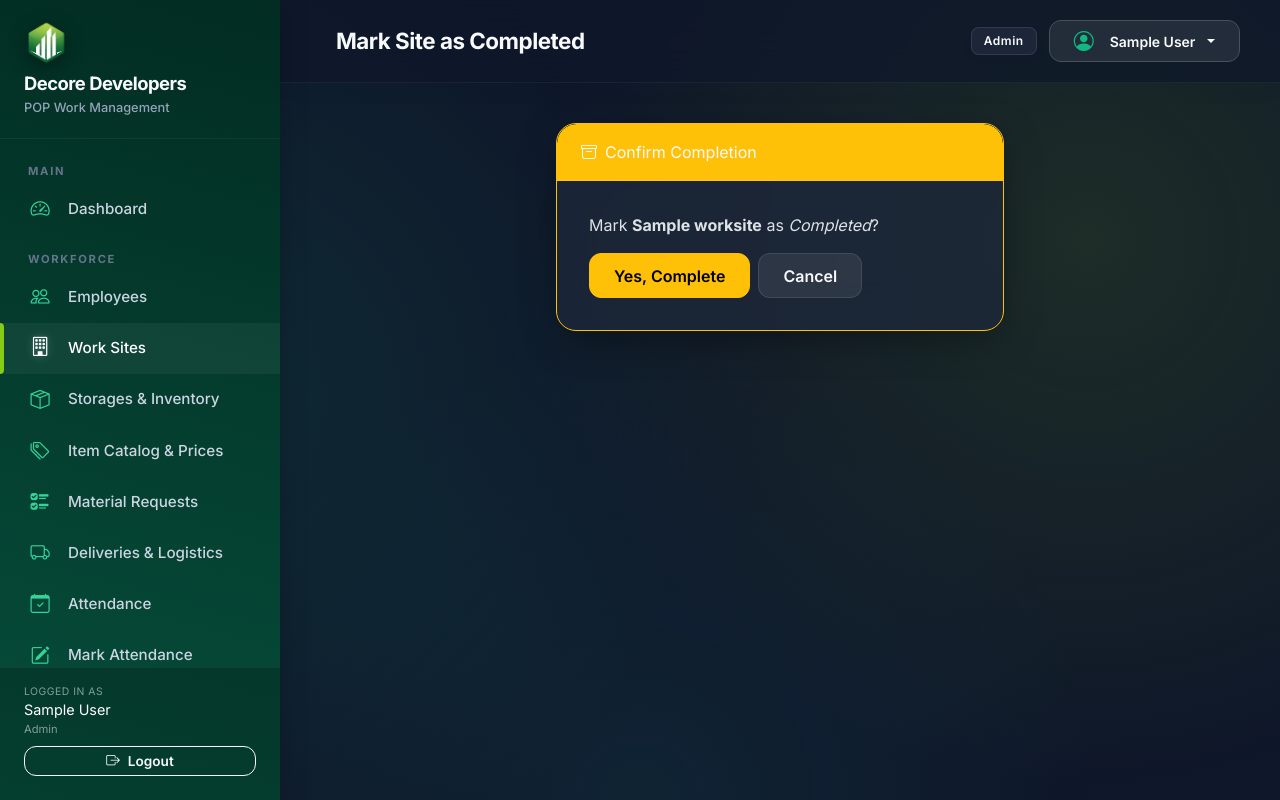
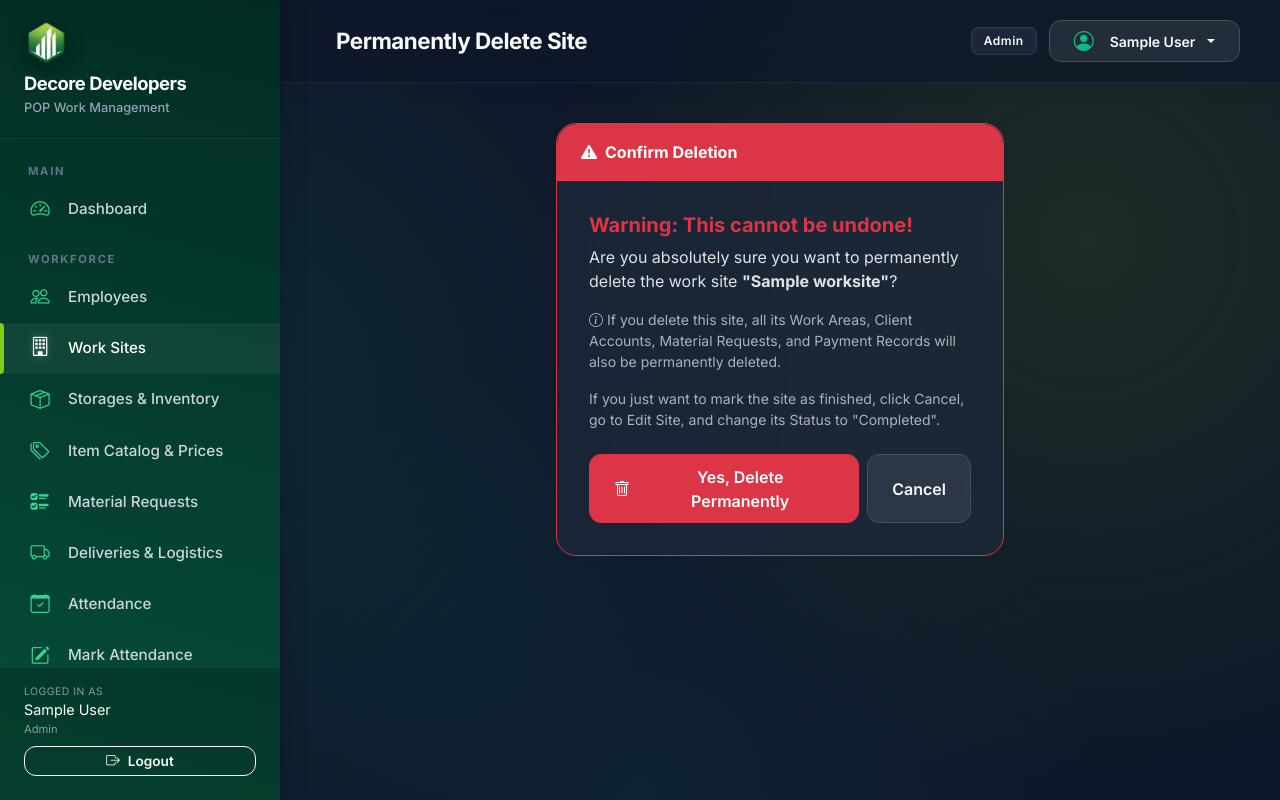
Before and after one commit to MIK7985/Decore_WebApp, a Django app: page /sites/1/delete/ in a window 1280 px wide. Run offline with Django 4.2, Linux system fonts and the light colour scheme; a user stored in the database is signed in; tables that the repository leaves empty hold one stand-in row (values such as "Sample post").

Commit message:
Change site deletion from soft-complete to permanent hard delete

```diff
--- a/sites_mgmt/views.py
+++ b/sites_mgmt/views.py
@@ -123,9 +123,10 @@ def site_edit(request, pk):
 def site_delete(request, pk):
     site = get_object_or_404(WorkSite, pk=pk)
     if request.method == 'POST':
-        site.status = 'completed'
-        site.save()
-        messages.success(request, f'Site "{site.name}" marked as completed.')
+        # Hard delete
+        site_name = site.name
+        site.delete()
+        messages.success(request, f'Work Site "{site_name}" has been permanently deleted.')
         return redirect('site_list')
     return render(request, 'sites_mgmt/site_confirm_delete.html', {'site': site})
 
--- a/templates/sites_mgmt/site_confirm_delete.html
+++ b/templates/sites_mgmt/site_confirm_delete.html
@@ -1,17 +1,21 @@
 {% extends 'base.html' %}
-{% block title %}Complete Site{% endblock %}
-{% block page_title %}Mark Site as Completed{% endblock %}
+{% block title %}Delete Site{% endblock %}
+{% block page_title %}Permanently Delete Site{% endblock %}
 {% block content %}
 <div class="row justify-content-center"><div class="col-md-6">
-<div class="card border-warning">
-  <div class="card-header bg-warning text-dark"><i class="bi bi-archive me-2"></i>Confirm Completion</div>
+<div class="card border-danger shadow-sm">
+  <div class="card-header bg-danger text-white fw-bold"><i class="bi bi-exclamation-triangle-fill me-2"></i>Confirm Deletion</div>
   <div class="card-body">
-    <p>Mark <strong>{{ site.name }}</strong> as <em>Completed</em>?</p>
+    <h5 class="text-danger fw-bold">Warning: This cannot be undone!</h5>
+    <p>Are you absolutely sure you want to permanently delete the work site <strong>"{{ site.name }}"</strong>?</p>
+    <p class="small text-muted"><i class="bi bi-info-circle me-1"></i>If you delete this site, all its Work Areas, Client Accounts, Material Requests, and Payment Records will also be permanently deleted.</p>
+    <p class="small text-muted mb-4">If you just want to mark the site as finished, click Cancel, go to Edit Site, and change its Status to "Completed".</p>
     <form method="post" class="d-flex gap-2">{% csrf_token %}
-      <button type="submit" class="btn btn-warning">Yes, Complete</button>
-      <a href="{% url 'site_detail' site.pk %}" class="btn btn-light">Cancel</a>
+      <button type="submit" class="btn btn-danger fw-600"><i class="bi bi-trash me-2"></i>Yes, Delete Permanently</button>
+      <a href="{% url 'site_list' %}" class="btn btn-light fw-600 border">Cancel</a>
     </form>
   </div>
 </div>
 </div></div>
+</div></div>
 {% endblock %}
```
